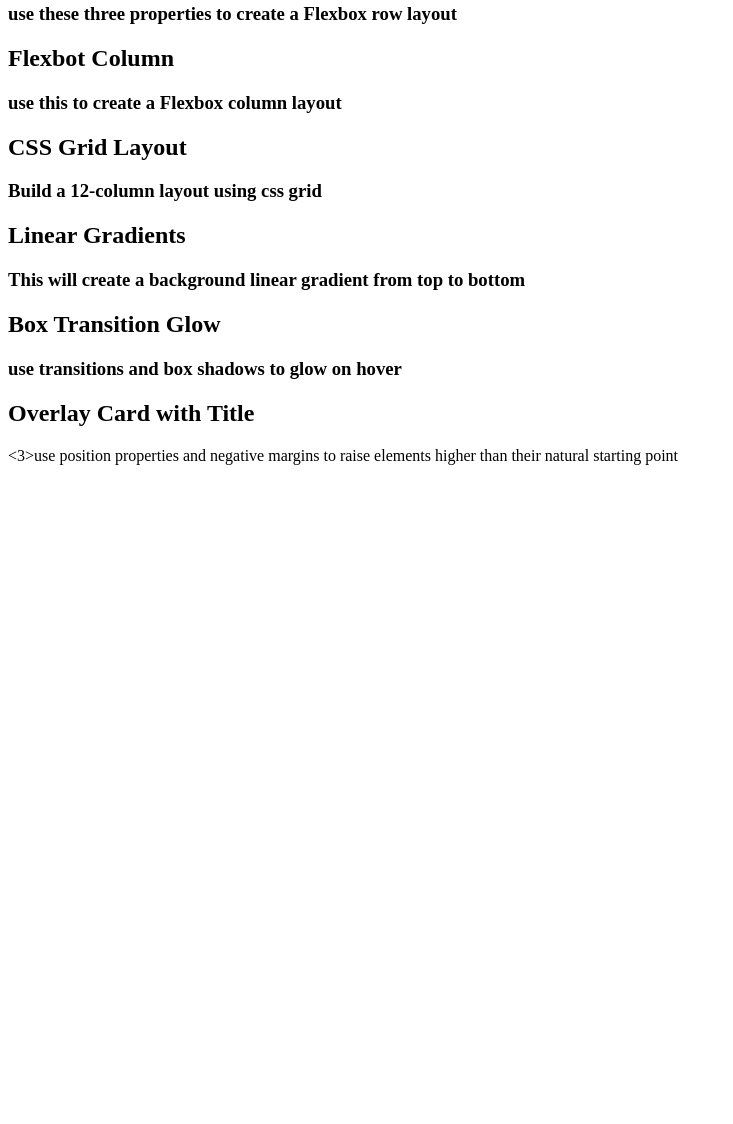
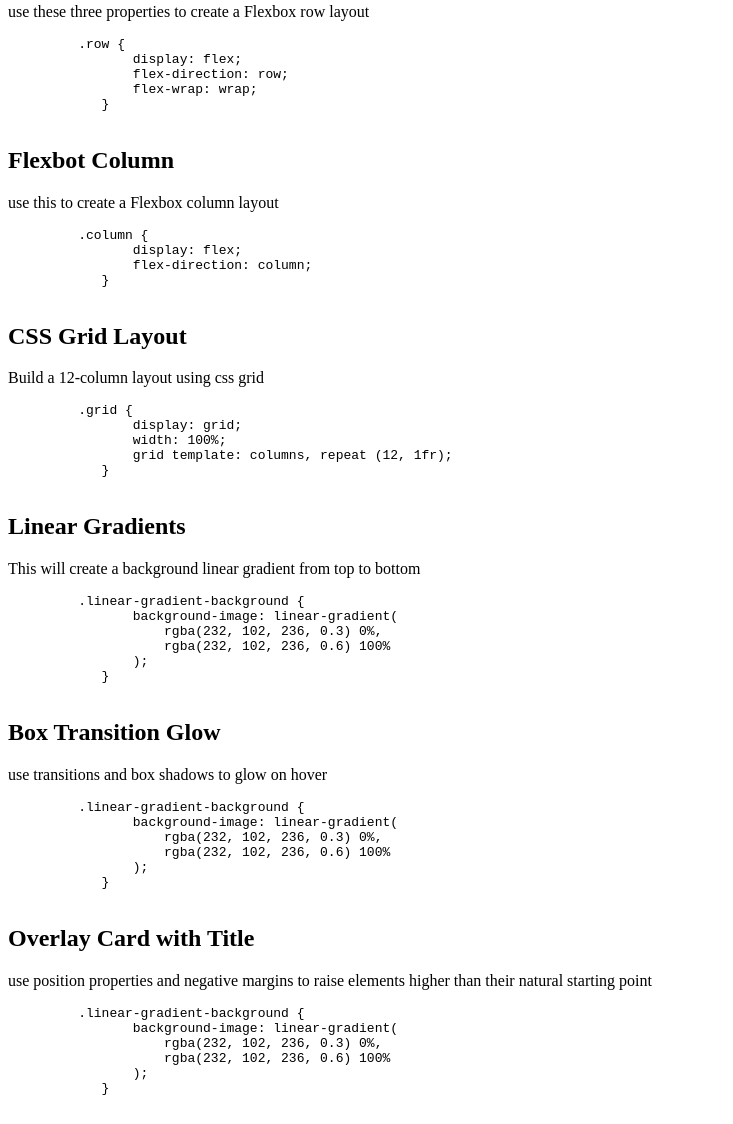
Before and after one commit to tnj415/mini-project-css, a plain HTML site: page index.html in a window 1280 px wide. Shown: the part 124-1248 px from the top of the page, without its empty margins (0-733 px from the left). Before the commit the page ends 800 px from the top, so only its background shows below. Drawn offline with Linux system fonts and the light colour scheme.

Commit message:
add commands to each section

```diff
--- a/index.html
+++ b/index.html
@@ -19,32 +19,71 @@
     <main>
         <section>
             <h2>Flexbot Row</h2>
-            <h3>use these three properties to create a Flexbox row layout</h3>
+            <p>use these three properties to create a Flexbox row layout</p>
+            <pre><code>         .row {
+                display: flex;
+                flex-direction: row;
+                flex-wrap: wrap;
+            }
+            </code></pre>
         </section>
 
         <section>
             <h2>Flexbot Column</h2>
-            <h3>use this to create a Flexbox column layout</h3>
+            <p>use this to create a Flexbox column layout</p>
+            <pre><code>         .column {
+                display: flex;
+                flex-direction: column;
+            }
+            </code></pre>
         </section>
 
         <section>
             <h2>CSS Grid Layout</h2>
-            <h3>Build a 12-column layout using css grid</h3>
+            <p>Build a 12-column layout using css grid</p>
+            <pre><code>         .grid {
+                display: grid;
+                width: 100%;
+                grid template: columns, repeat (12, 1fr);
+            }
+            </code></pre>
         </section>
 
         <section>
             <h2>Linear Gradients</h2>
-            <h3>This will create a background linear gradient from top to bottom</h3>
+            <p>This will create a background linear gradient from top to bottom</p>
+            <pre><code>         .linear-gradient-background {
+                background-image: linear-gradient(
+                    rgba(232, 102, 236, 0.3) 0%,
+                    rgba(232, 102, 236, 0.6) 100%
+                );
+            }
+            </code></pre>
         </section>
 
         <section>
             <h2>Box Transition Glow</h2>
-            <h3>use transitions and box shadows to glow on hover</h3>
+            <p>use transitions and box shadows to glow on hover</p>
+            <pre><code>         .linear-gradient-background {
+                background-image: linear-gradient(
+                    rgba(232, 102, 236, 0.3) 0%,
+                    rgba(232, 102, 236, 0.6) 100%
+                );
+            }
+            </code></pre>
+
         </section>
 
         <section>
             <h2>Overlay Card with Title</h2>
-            <3>use position properties and negative margins to raise elements higher than their natural starting point</3>
+            <p>use position properties and negative margins to raise elements higher than their natural starting point</p>
+            <pre><code>         .linear-gradient-background {
+                background-image: linear-gradient(
+                    rgba(232, 102, 236, 0.3) 0%,
+                    rgba(232, 102, 236, 0.6) 100%
+                );
+            }
+            </code></pre>
         </section>
     </main>
 
```
